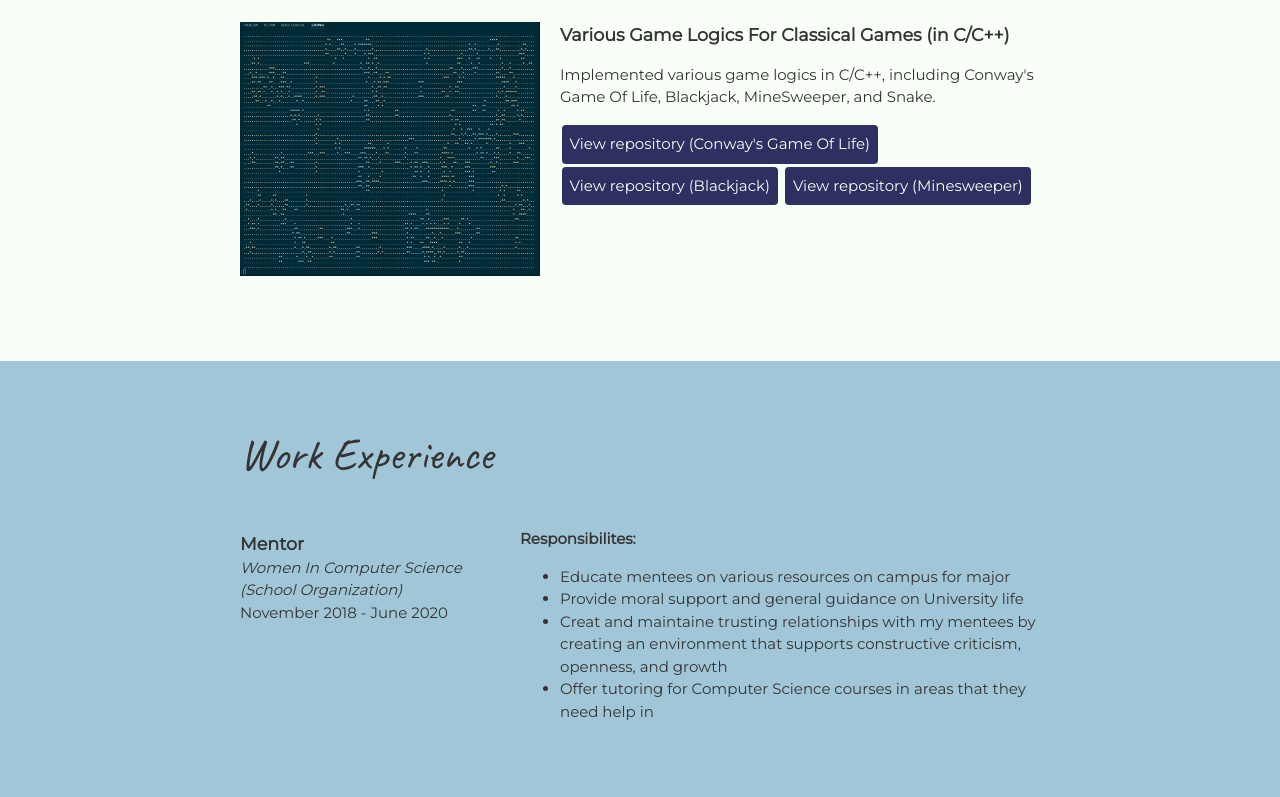
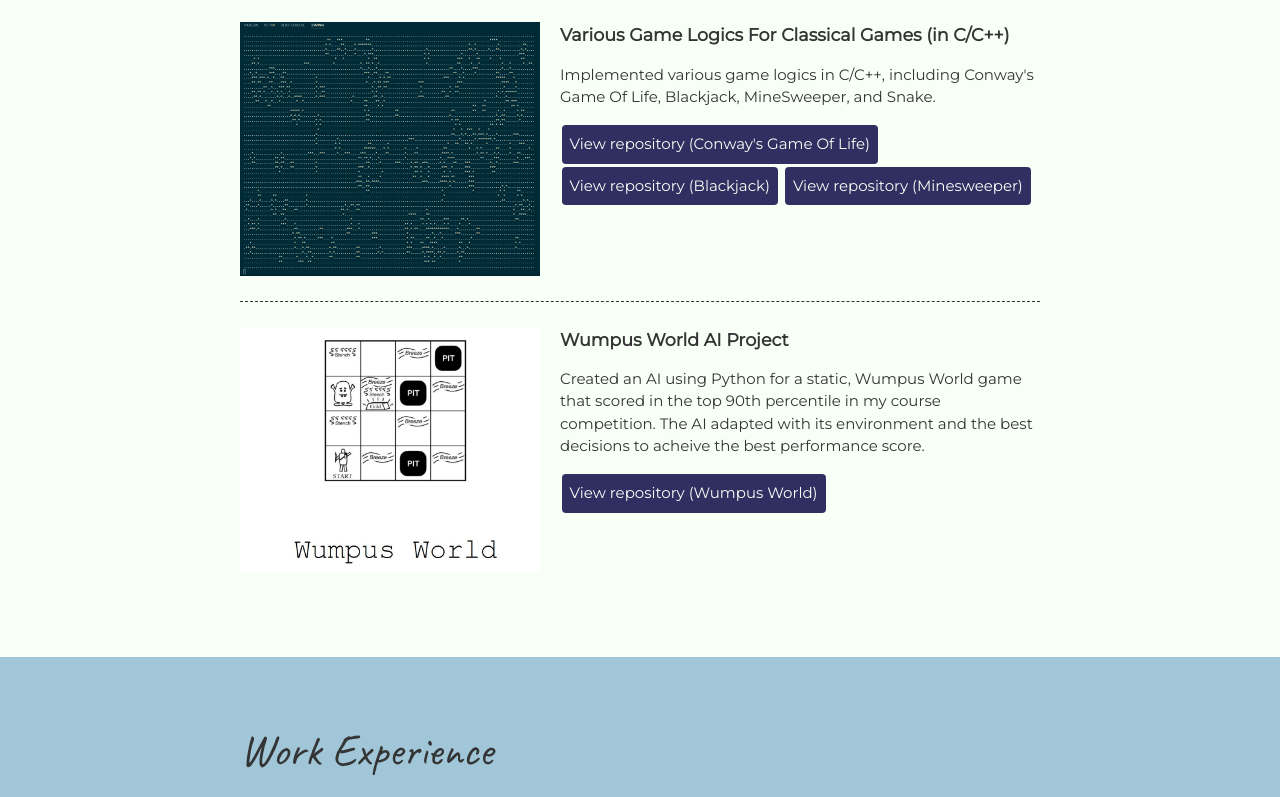
Before and after one commit to itsbenchen/My-Portfolio, a plain HTML site: page index.html in a window 1280 px wide. Shown: the part 968-1765 px from the top of the page. Drawn offline with Linux system fonts and the light colour scheme.

Commit message:
Updating project section

```diff
--- a/index.html
+++ b/index.html
@@ -52,6 +52,16 @@
             <a class="button" href="https://github.com/itsbenchen/Conways-Game-Of-Life" target="_blank" rel="noopener noreferrer">View repository (Conway's Game Of Life)</a>
             <a class="button" href="https://github.com/itsbenchen/Blackjack" target="_blank" rel="noopener noreferrer">View repository (Blackjack)</a>
             <a class="button" href="https://github.com/itsbenchen/Minesweeper" target="_blank" rel="noopener noreferrer">View repository (Minesweeper)</a>
+          </section>
+
+          <!-- Project 3 -->
+          <section class="project-item">
+            <img src="images/wumpus-world-cave.JPG" alt="Wumpus World Cave"> <!--To allow the content to float on img-->
+            <h3>Wumpus World AI Project</h3>
+            <p>Created an AI using Python for a static, Wumpus World game that scored in the top 90th percentile in my course competition.
+              The AI adapted with its environment and the best decisions to acheive the best performance score.
+            </p>
+            <a class="button" href="https://github.com/itsbenchen/Wumpus-World-Project.git" target="_blank"  rel="noopener noreferrer">View repository (Wumpus World)</a>
           </section>
 
         </div>
```
Also changed, not shown: images/wumpus-world-cave.JPG (added).
